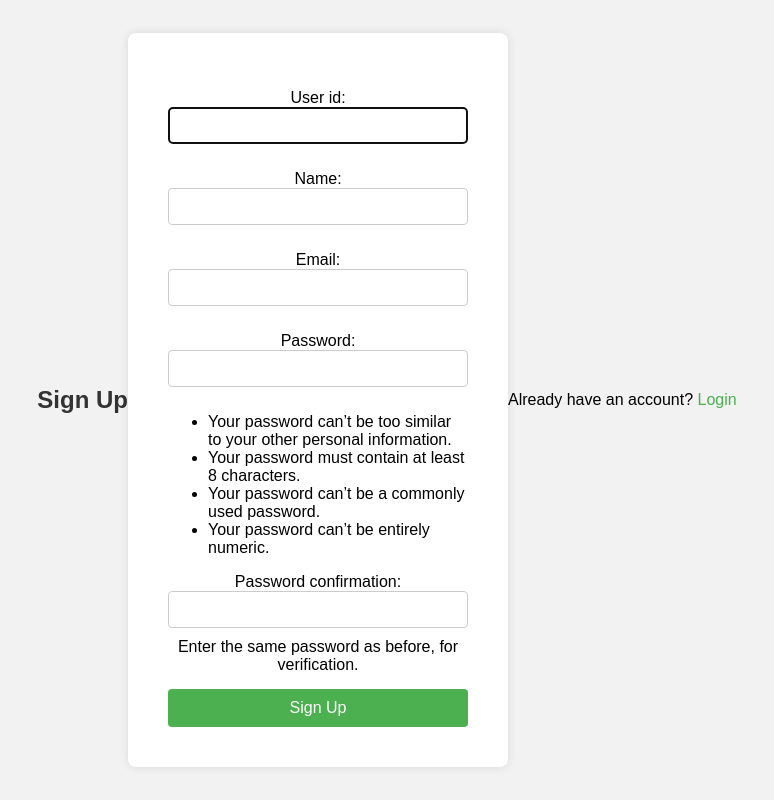
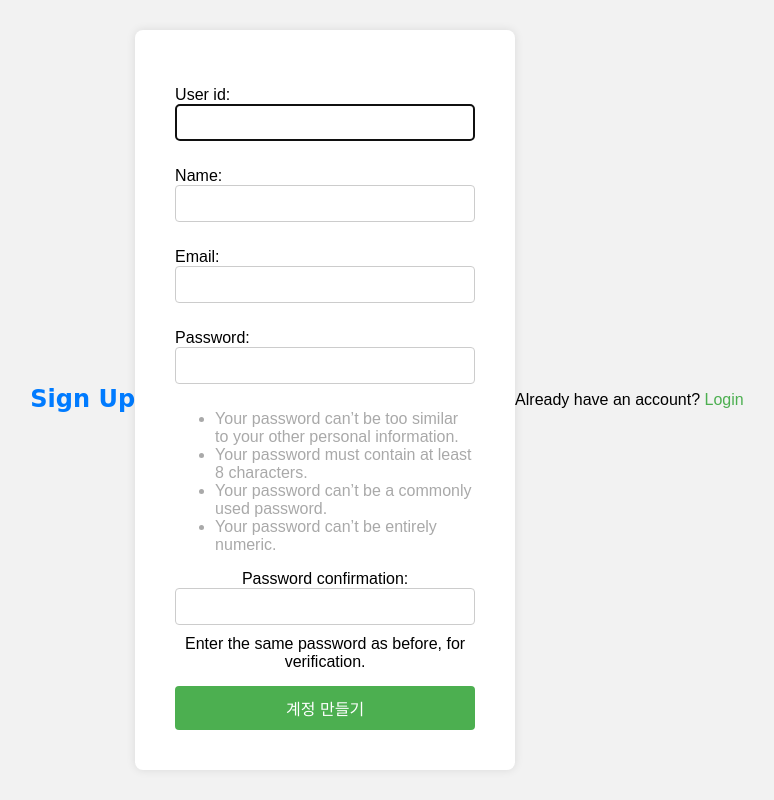
Before and after one commit to kyudori/KT_AIVLE_School_7th_Project, a Django app: page /signup/ in a window 1280 px wide. Shown: the whole page, without its empty margins (253-1027 px from the left). Run offline with Django 5.2, Linux system fonts and the light colour scheme; some web fonts are replaced.

Commit message:
Front Login, Signup 1차
Signed-off-by: Han Kyuhyun <khh5345@naver.com>

```diff
--- a/mini7_8_web/accounts/static/accounts/style.css
+++ b/mini7_8_web/accounts/static/accounts/style.css
@@ -1,3 +1,10 @@
+@font-face {
+    font-family: 'yg-jalnan';
+    src: url('https://fastly.jsdelivr.net/gh/projectnoonnu/noonfonts_four@1.2/JalnanOTF00.woff') format('woff');
+    font-weight: normal;
+    font-style: normal;
+  }
+
 body {
     font-family: Arial, sans-serif;
     background-color: #f2f2f2;
@@ -62,3 +69,41 @@ a {
 a:hover {
     text-decoration: underline;
 }
+
+.container {
+    width: 100%;
+    max-width: 800px;
+    margin: 0 auto;
+    padding: 20px;
+    border: 1px solid #ccc;
+    border-radius: 10px;
+    background-color: #f9f9f9;
+    text-align: center;
+}
+
+.signup-box {
+    display: 100%;
+    flex-direction: column;
+    gap: 10px;
+}
+
+h2 {
+    font-family: 'yg-jalnan', cursive;
+    height: 30px;
+    width: auto;
+    border-radius: 10px;
+    color:#007bff;
+    text-align: center;
+  }
+
+.signup-form {
+    text-align: left;
+}
+
+.signup-form li {
+    color: darkgray;
+}
+
+.signup-form p {
+    text-align: left;
+}
--- a/mini7_8_web/accounts/templates/accounts/signup.html
+++ b/mini7_8_web/accounts/templates/accounts/signup.html
@@ -6,12 +6,14 @@
     <link rel="stylesheet" type="text/css" href="{% static 'accounts/style.css' %}">
 </head>
 <body>
-    <h2>Sign Up</h2>
-    <form method="post">
-        {% csrf_token %}
-        {{ form.as_p }}
-        <button type="submit">Sign Up</button>
-    </form>
-    <p>Already have an account? <a href="{% url 'login' %}">Login</a></p>
+    <header><h2>Sign Up</h2></header>
+        <form method="post">
+            <div class="signup-box">
+                {% csrf_token %}
+                <span class="signup-form">{{ form.as_p }}</span>
+                <button type="submit">계정 만들기</button>
+            </div>
+        </form>
+    <p>Already have an account? <a href="{% url 'accounts:login' %}">Login</a></p>
 </body>
 </html>
--- a/mini7_8_web/accounts/urls.py
+++ b/mini7_8_web/accounts/urls.py
@@ -1,5 +1,7 @@
 from django.urls import path
 from . import views
+
+app_name = 'accounts'
 
 urlpatterns = [
     path('', views.home, name='home'),  # 메인 페이지 URL 패턴 추가
--- a/mini7_8_web/mini7_8_web/settings.py
+++ b/mini7_8_web/mini7_8_web/settings.py
@@ -145,9 +145,10 @@ BASE_DIR = Path(__file__).resolve().parent.parent
 # Static files (CSS, JavaScript, Images)
 # https://docs.djangoproject.com/en/5.0/howto/static-files/
 
-STATIC_URL = 'static/'
+STATIC_URL = '/static/'
+
 STATICFILES_DIRS = [
-    BASE_DIR / 'static',
+    BASE_DIR / "static",
 ]
 
 # Default primary key field type
--- a/mini7_8_web/mini7_8_web/urls.py
+++ b/mini7_8_web/mini7_8_web/urls.py
@@ -20,7 +20,7 @@ from django.urls import path, include
 
 urlpatterns = [
     path("admin/", admin.site.urls),
-    path('accounts/', include('allauth.urls')),
+    path('accounts/', include('accounts.urls')),
     path('rag-gpt/', include('rag_gpt.urls', namespace='rag_chatgpt')),
     path('chain-gpt/', include('chain_gpt.urls', namespace='chain_chatgpt')),
     path('', include('accounts.urls')),
--- a/mini7_8_web/templates/base.html
+++ b/mini7_8_web/templates/base.html
@@ -15,8 +15,8 @@
                 {% if user.is_authenticated %}
                     <li><a href="{% url 'account_logout' %}">Logout</a></li>
                 {% else %}
-                    <li><a href="{% url 'login' %}">Login</a></li>
-                    <li><a href="{% url 'signup' %}">Sign Up</a></li>
+                    <li><a href="{% url 'accounts:login' %}">Login</a></li>
+                    <li><a href="{% url 'accounts:signup' %}">Sign Up</a></li>
                 {% endif %}
             </ul>
         </nav>
--- a/mini7_8_web/templates/home.html
+++ b/mini7_8_web/templates/home.html
@@ -10,7 +10,7 @@
     {% if user.is_authenticated %}
         Hello, {{ user.user_id }}! <a href="{% url 'account_logout' %}">Logout</a>
     {% else %}
-        You are not logged in. <a href="{% url 'login' %}">Login</a> or <a href="{% url 'signup' %}">Sign Up</a>
+        You are not logged in. <a href="{% url 'accounts:login' %}">Login</a> or <a href="{% url 'accounts:signup' %}">Sign Up</a>
     {% endif %}
 </p>
 {% endblock %}
```
Also changed, not shown: mini7_8_web/accounts/templates/accounts/login.html (+5 -5 lines).
